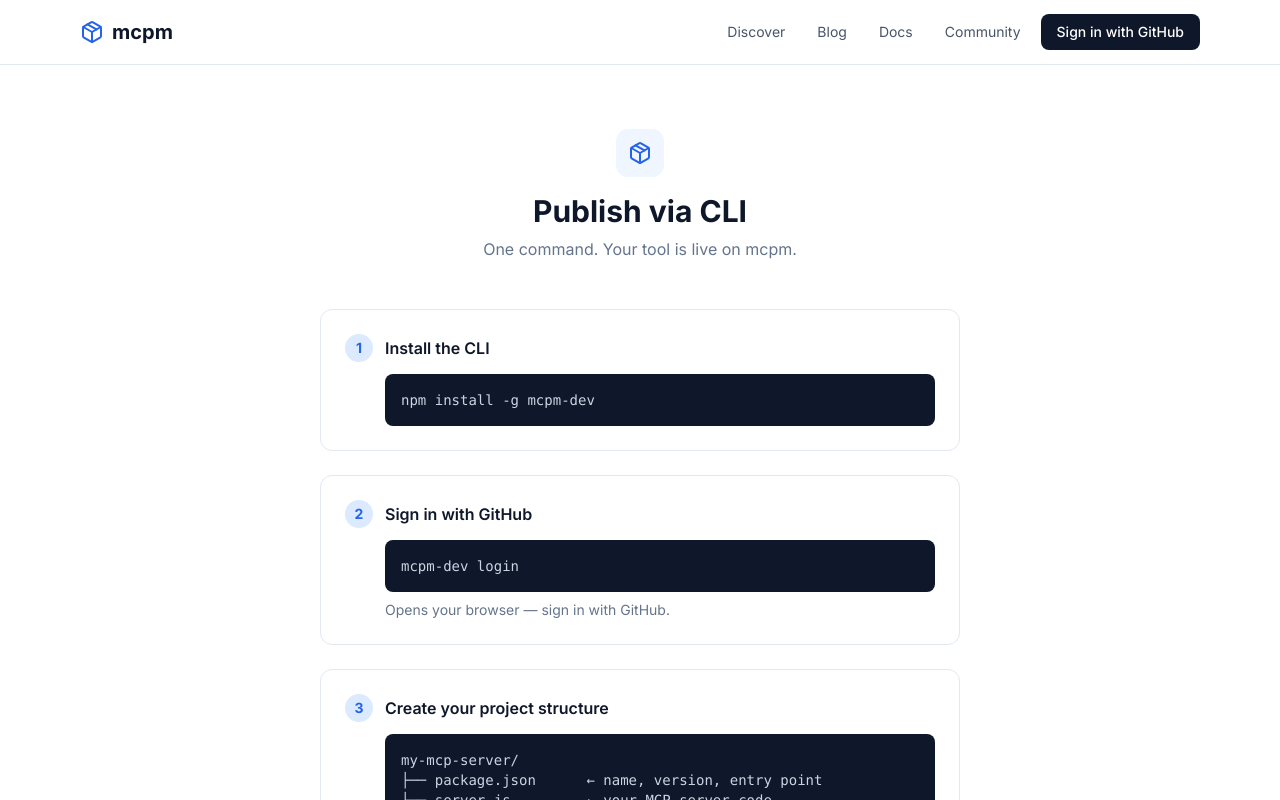
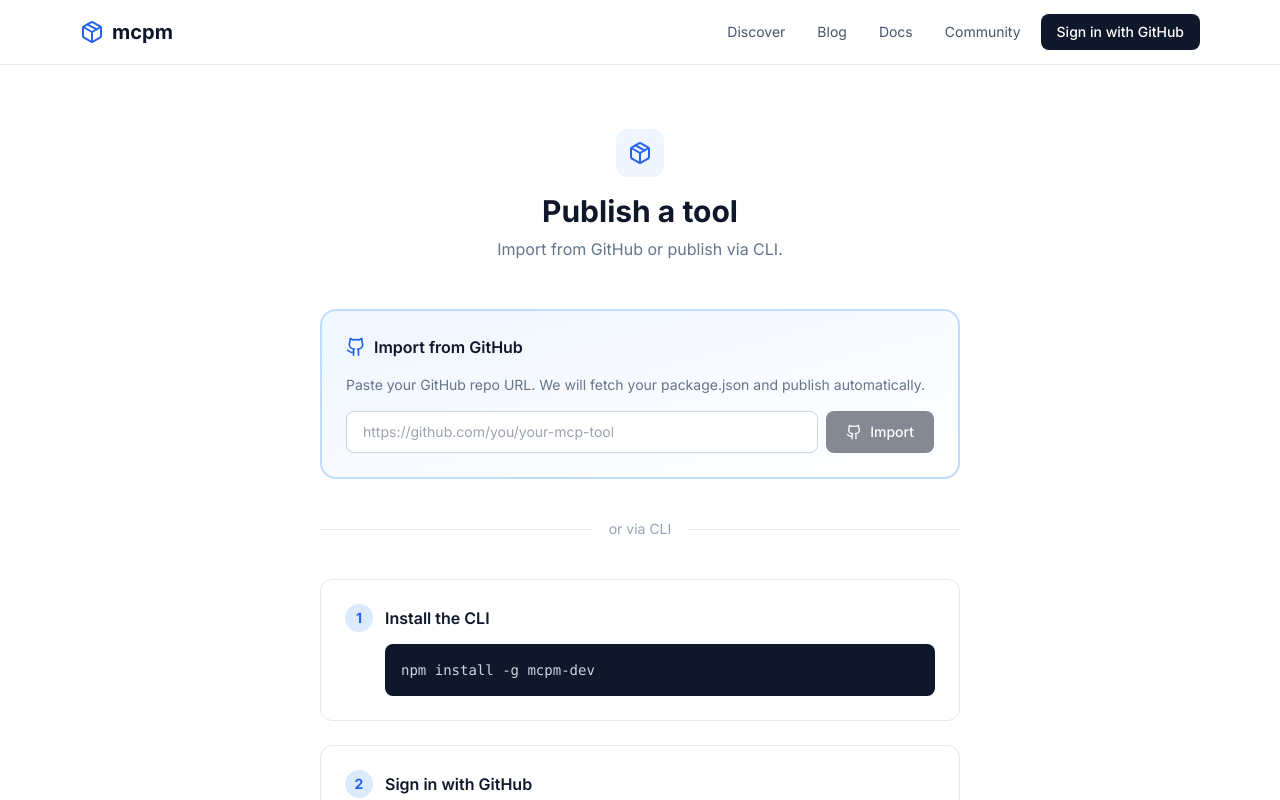
Before and after one commit to xapable/mcpm, a Next.js app in the folder web/: page /publish in a window 1280 px wide. Shown: the top 800 px of the page. Built offline with nearby package versions, Linux system fonts and the light colour scheme; no server answers.

Commit message:
Add GitHub import: paste repo URL, auto-fetch package.json and publish

```diff
--- /dev/null
+++ b/web/app/api/packages/import/route.ts
@@ -0,0 +1,69 @@
+import { NextRequest, NextResponse } from "next/server";
+import { getServerSession } from "next-auth";
+import { authOptions } from "@/lib/auth";
+import { verifyCliToken } from "@/lib/cli-auth";
+import { db } from "@/db";
+import { packages, versions } from "@/db/schema";
+import { eq } from "drizzle-orm";
+
+// POST /api/packages/import — import from GitHub URL
+export async function POST(req: NextRequest) {
+  // Auth
+  let userId: string;
+  const session = await getServerSession(authOptions);
+  if (session?.user) {
+    userId = (session.user as any).id;
+  } else {
+    const token = req.headers.get("authorization")?.replace("Bearer ", "");
+    if (!token) return NextResponse.json({ error: "Sign in to import" }, { status: 401 });
+    const cliUser = await verifyCliToken(token);
+    if (!cliUser) return NextResponse.json({ error: "Invalid token" }, { status: 401 });
+    userId = cliUser.userId;
+  }
+
+  const { repoUrl } = await req.json();
+  if (!repoUrl) return NextResponse.json({ error: "repoUrl is required" }, { status: 400 });
+
+  // Parse GitHub URL: https://github.com/owner/repo
+  const match = repoUrl.match(/github\.com\/([^/]+)\/([^/\s#]+)/);
+  if (!match) return NextResponse.json({ error: "Invalid GitHub URL. Use: https://github.com/owner/repo" }, { status: 400 });
+
+  const [, owner, repo] = match;
+  const cleanRepo = repo.replace(/\.git$/, "");
+
+  // Fetch package.json from GitHub
+  let pkg: any;
+  try {
+    const res = await fetch(
+      `https://raw.githubusercontent.com/${owner}/${cleanRepo}/main/package.json`
+    );
+    if (!res.ok) throw new Error("package.json not found");
+    pkg = await res.json();
+  } catch {
+    return NextResponse.json({ error: "Could not fetch package.json. Make sure the repo has one on main branch." }, { status: 400 });
+  }
+
+  if (!pkg.name) return NextResponse.json({ error: "package.json must have a name field" }, { status: 400 });
+
+  const name = pkg.name;
+  const description = pkg.description || "";
+  const version = pkg.version || "1.0.0";
+
+  // Check if package already exists
+  const existing = await db.select().from(packages).where(eq(packages.name, name)).limit(1);
+
+  if (existing.length > 0) {
+    // Update + add version
+    if (existing[0].userId !== userId) {
+      return NextResponse.json({ error: "Package name taken by another user" }, { status: 403 });
+    }
+    await db.update(packages).set({ description, repoUrl }).where(eq(packages.name, name));
+    await db.insert(versions).values({ packageId: existing[0].id, version, readme: "" });
+  } else {
+    // New package
+    const [newPkg] = await db.insert(packages).values({ name, description, userId, repoUrl }).returning();
+    await db.insert(versions).values({ packageId: newPkg.id, version, readme: "" });
+  }
+
+  return NextResponse.json({ ok: true, name, url: `https://www.mcpm.dev/package/${name}` });
+}
--- /dev/null
+++ b/web/app/publish/GitHubImport.tsx
@@ -0,0 +1,61 @@
+"use client";
+
+import { useState } from "react";
+import { useRouter } from "next/navigation";
+import { Github, Loader2, Check } from "lucide-react";
+
+export function GitHubImport() {
+  const router = useRouter();
+  const [url, setUrl] = useState("");
+  const [loading, setLoading] = useState(false);
+  const [error, setError] = useState("");
+
+  async function handleImport(e: React.FormEvent) {
+    e.preventDefault();
+    setLoading(true);
+    setError("");
+
+    const res = await fetch("/api/packages/import", {
+      method: "POST",
+      headers: { "Content-Type": "application/json" },
+      body: JSON.stringify({ repoUrl: url }),
+    });
+
+    const data = await res.json();
+    if (res.ok) {
+      router.push(`/package/${data.name}`);
+    } else {
+      setError(data.error || "Import failed");
+    }
+    setLoading(false);
+  }
+
+  return (
+    <div className="rounded-2xl border-2 border-blue-200 bg-gradient-to-br from-blue-50 to-white p-6">
+      <div className="flex items-center gap-2 mb-4">
+        <Github className="h-5 w-5 text-blue-600" />
+        <h2 className="font-semibold text-slate-900">Import from GitHub</h2>
+      </div>
+      <p className="text-sm text-slate-500 mb-4">
+        Paste your GitHub repo URL. We will fetch your package.json and publish automatically.
+      </p>
+      <form onSubmit={handleImport} className="flex gap-2">
+        <input
+          value={url}
+          onChange={(e) => setUrl(e.target.value)}
+          placeholder="https://github.com/you/your-mcp-tool"
+          className="flex-1 rounded-lg border border-slate-300 px-4 py-2.5 text-sm focus:border-blue-500 focus:outline-none focus:ring-2 focus:ring-blue-500/20"
+        />
+        <button
+          type="submit"
+          disabled={loading || !url}
+          className="rounded-lg bg-slate-900 px-5 py-2.5 text-sm font-medium text-white hover:bg-slate-800 disabled:opacity-50 transition-colors inline-flex items-center gap-2"
+        >
+          {loading ? <Loader2 className="h-4 w-4 animate-spin" /> : <Github className="h-4 w-4" />}
+          Import
+        </button>
+      </form>
+      {error && <p className="mt-3 text-sm text-red-600">{error}</p>}
+    </div>
+  );
+}
--- a/web/app/publish/page.tsx
+++ b/web/app/publish/page.tsx
@@ -1,5 +1,6 @@
 import { Terminal, ArrowRight, Github, Package, Check } from "lucide-react";
 import Link from "next/link";
+import { GitHubImport } from "./GitHubImport";
 
 export default function PublishPage() {
   return (
@@ -8,8 +9,16 @@
         <div className="mx-auto mb-4 flex h-12 w-12 items-center justify-center rounded-xl bg-blue-50 text-blue-600">
           <Package className="h-6 w-6" />
         </div>
-        <h1 className="text-3xl font-bold text-slate-900">Publish via CLI</h1>
-        <p className="mt-2 text-slate-500">One command. Your tool is live on mcpm.</p>
+        <h1 className="text-3xl font-bold text-slate-900">Publish a tool</h1>
+        <p className="mt-2 text-slate-500">Import from GitHub or publish via CLI.</p>
+      </div>
+
+      {/* GitHub Import */}
+      <GitHubImport />
+
+      <div className="relative my-10">
+        <div className="absolute inset-0 flex items-center"><div className="w-full border-t border-slate-200" /></div>
+        <div className="relative flex justify-center text-sm"><span className="bg-white px-4 text-slate-400">or via CLI</span></div>
       </div>
 
       <div className="space-y-6">
```
